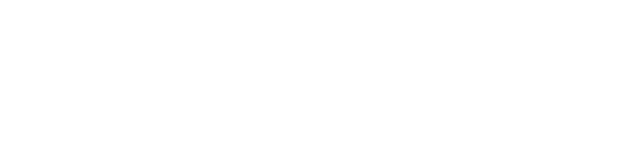
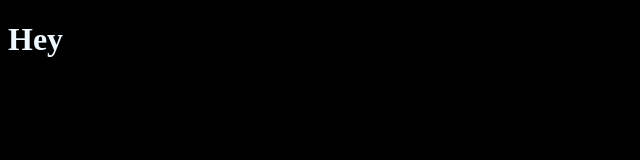
Before and after one commit to Chollie1987/reading-notes, a plain HTML site: page index.html in a window 1280 px wide. Shown: the whole page, without its empty margins (0-640 px from the left). Drawn offline with Linux system fonts and the light colour scheme.

Commit message:
added to reading notes

```diff
--- a/index.html
+++ b/index.html
@@ -5,10 +5,16 @@
     <meta http-equiv="X-UA-Compatible" content="IE=edge">
     <meta name="viewport" content="width=device-width, initial-scale=1.0">
     <title>Document</title>
+    <style>
+      body {
+        color:aliceblue;
+        background-color: black;
+      }
+    </style>
 </head>
 <body>
   <header>
-
+    <h1>Hey</h1>
   </header>
   <h1>
 
```
Also changed, not shown: 1 other file.
